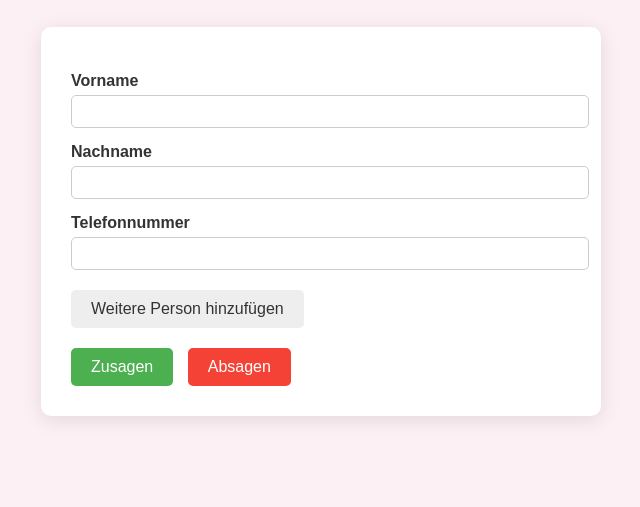
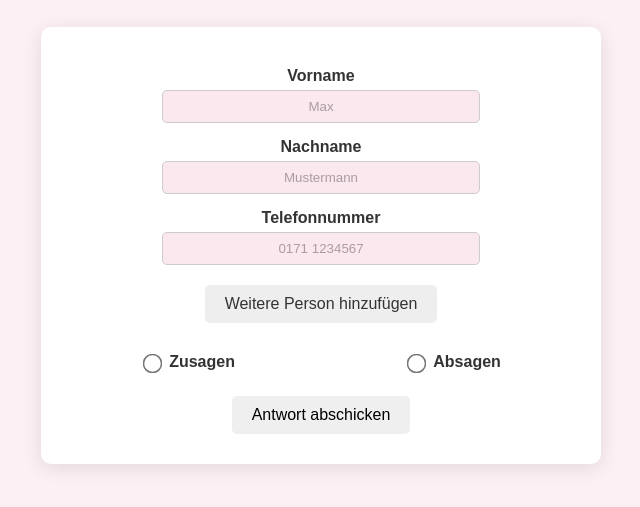
Before and after one commit to iwannagamekitaccount/hochzeitSite, a plain HTML site: page anmeldung.html in a window 1280 px wide. Shown: the part 89-596 px from the top of the page, without its empty margins (319-959 px from the left). Drawn offline with Linux system fonts and the light colour scheme.

Commit message:
changed appearance

```diff
--- a/anmeldung.html
+++ b/anmeldung.html
@@ -7,9 +7,9 @@
   <style>
     body {
       font-family: Arial, sans-serif;
-      padding: 20px;
       background-color: #fdf0f5;
       color: #333;
+      padding: 20px;
     }
 
     h1 {
@@ -28,16 +28,25 @@
 
     label {
       display: block;
-      margin-top: 15px;
+      margin: 10px auto 5px;
       font-weight: bold;
+      text-align: center;
     }
 
-    input {
-      width: 100%;
+    input[type="text"] {
+      width: 60%;
       padding: 8px;
-      margin-top: 5px;
+      margin: 0 auto 15px;
+      display: block;
       border-radius: 5px;
       border: 1px solid #ccc;
+      background-color: #fbe7ee;
+      text-align: center;
+    }
+
+    input::placeholder {
+      color: #555;
+      opacity: 0.5;
     }
 
     .person-block {
@@ -53,6 +62,9 @@
       border: none;
       border-radius: 5px;
       cursor: pointer;
+      display: block;
+      margin-left: auto;
+      margin-right: auto;
     }
 
     #add-person {
@@ -60,20 +72,29 @@
       color: #333;
     }
 
-    #submit-yes {
-      background-color: #4caf50;
-      color: white;
+    .radio-group {
+      display: flex;
+      justify-content: center;
+      gap: 30px;
+      margin-top: 20px;
+      align-items: center;
     }
 
-    #submit-no {
-      background-color: #f44336;
-      color: white;
-      margin-left: 10px;
+    .radio-option {
+      display: flex;
+      align-items: center;
+      font-weight: bold;
+    }
+
+    .radio-option input[type="radio"] {
+      transform: scale(1.5);
+      margin-right: 10px;
     }
 
     .message {
       margin-top: 20px;
       font-weight: bold;
+      text-align: center;
     }
   </style>
 </head>
@@ -83,19 +104,29 @@
   <form id="rsvp-form">
     <div>
       <label for="vorname">Vorname</label>
-      <input type="text" name="vorname" required />
+      <input type="text" name="vorname" placeholder="Max" required />
       <label for="nachname">Nachname</label>
-      <input type="text" name="nachname" required />
+      <input type="text" name="nachname" placeholder="Mustermann" required />
       <label for="telefonnummer">Telefonnummer</label>
-      <input type="text" name="telefonnummer" required />
+      <input type="text" name="telefonnummer" placeholder="0171 1234567" required />
     </div>
 
     <div id="additional-persons"></div>
 
     <button type="button" id="add-person">Weitere Person hinzufügen</button>
-    <br />
-    <button type="submit" name="status" value="zusagen" id="submit-yes">Zusagen</button>
-    <button type="submit" name="status" value="absagen" id="submit-no">Absagen</button>
+
+    <div class="radio-group">
+      <label class="radio-option">
+        <input type="radio" name="status" value="zusagen" required />
+        Zusagen
+      </label>
+      <label class="radio-option">
+        <input type="radio" name="status" value="absagen" />
+        Absagen
+      </label>
+    </div>
+
+    <button type="submit">Antwort abschicken</button>
   </form>
 
   <script>
@@ -109,11 +140,11 @@
 
       block.innerHTML = `
         <label for="vorname_${personCount}">Vorname +${personCount}</label>
-        <input type="text" name="vorname_${personCount}" />
+        <input type="text" name="vorname_${personCount}" placeholder="Vorname +${personCount}" />
         <label for="nachname_${personCount}">Nachname +${personCount}</label>
-        <input type="text" name="nachname_${personCount}" />
+        <input type="text" name="nachname_${personCount}" placeholder="Nachname +${personCount}" />
         <label for="telefonnummer_${personCount}">Telefonnummer +${personCount}</label>
-        <input type="text" name="telefonnummer_${personCount}" />
+        <input type="text" name="telefonnummer_${personCount}" placeholder="Telefonnummer +${personCount}" />
       `;
 
       container.appendChild(block);
@@ -126,14 +157,8 @@
       const form = e.target;
       const data = new FormData(form);
 
-      // Optional: Damit Status (Zusage oder Absage) korrekt gesendet wird
-      const activeButton = document.activeElement;
-      if (activeButton && activeButton.name === "status") {
-        data.append("status", activeButton.value);
-      }
-
       try {
-        const response = await fetch('https://formspree.io/f/xovdrwlv', {
+        const response = await fetch('https://formspree.io/f/xovdr', {
           method: 'POST',
           body: data,
           headers: {
```
